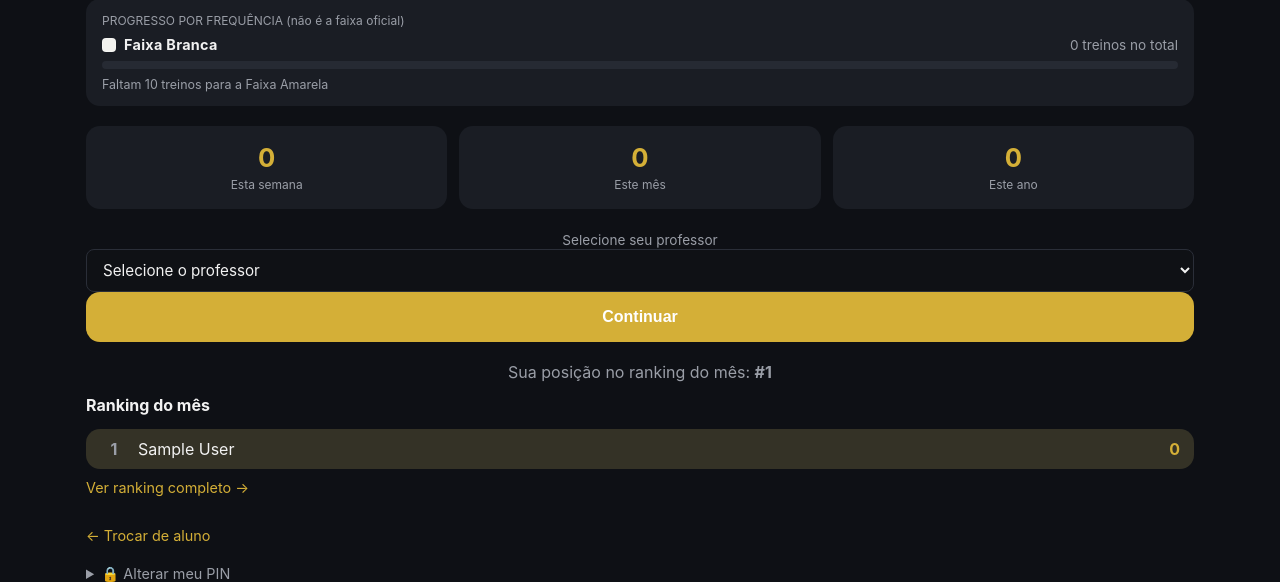
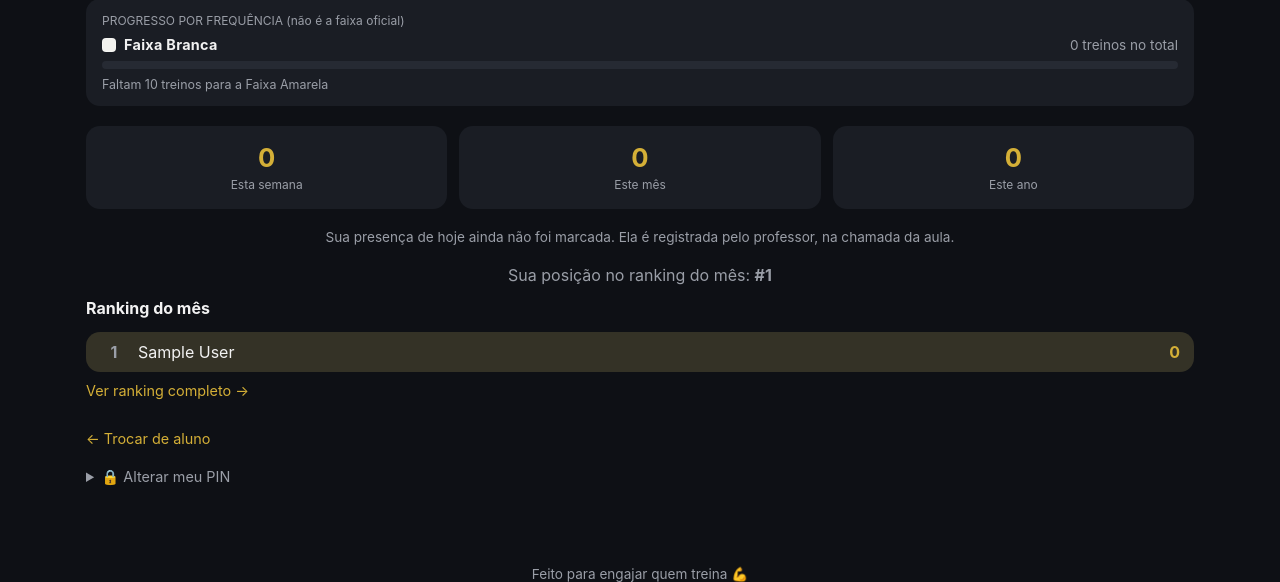
Before and after one commit to Othilbh/App-Elite, a Flask app: page /aluno/1 in a window 1280 px wide. Shown: the part 178-760 px from the top of the page. Run offline with Flask 3, Linux system fonts and the light colour scheme; the visitor is signed in with stand-in values (Sample User, id 1); data comes from the database, SQL or seed files in the repository; data that the repository does not hold is empty; some libraries are stand-ins or nearby versions.

Commit message:
Add files via upload

```diff
--- a/templates/aluno_dashboard.html
+++ b/templates/aluno_dashboard.html
@@ -52,68 +52,12 @@
     {% if today_checkin.status == 'pending' %}
       <p class="badge badge-pending">⏳ Check-in de hoje com {{ today_checkin.teacher_name or "professor não informado" }}, aguardando confirmação</p>
     {% elif today_checkin.status == 'approved' %}
-      <p class="badge badge-approved">✅ Presença de hoje confirmada!</p>
+      <p class="badge badge-approved">✅ Presença de hoje confirmada{{ ' — ' + today_checkin.teacher_name if today_checkin.teacher_name else '' }}!</p>
     {% else %}
       <p class="badge badge-rejected">❌ Check-in de hoje não foi confirmado</p>
     {% endif %}
   {% else %}
-    <form method="post" action="{{ url_for('fazer_checkin', student_id=student.id) }}" id="checkin-form">
-      <div id="checkin-step-select">
-        <label for="teacher_id">Selecione seu professor</label>
-        {% if professores %}
-          <select id="teacher_id" name="teacher_id" required>
-            <option value="" disabled selected>Selecione o professor</option>
-            {% for p in professores %}
-              <option value="{{ p.id }}">{{ p.name }}</option>
-            {% endfor %}
-          </select>
-          <button type="button" class="btn btn-primary btn-big" id="checkin-continue-btn">Continuar</button>
-        {% else %}
-          <p class="muted">Nenhum professor cadastrado ainda — peça para o professor se cadastrar em "Professores" no painel.</p>
-          <button type="submit" class="btn btn-primary btn-big" disabled>Registrar treino de hoje</button>
-        {% endif %}
-      </div>
-      {% if professores %}
-        <div id="checkin-step-confirm" style="display:none;">
-          <div class="belt-block" style="text-align:left;">
-            <p class="muted" style="margin:0 0 6px;">Confirme os dados do treino:</p>
-            <p style="margin:2px 0;"><strong>Aluno:</strong> {{ student.nickname or student.name }}</p>
-            <p style="margin:2px 0;"><strong>Professor:</strong> <span id="checkin-confirm-teacher"></span></p>
-            <p style="margin:2px 0;"><strong>Horário:</strong> <span id="checkin-confirm-time"></span></p>
-          </div>
-          <button type="submit" class="btn btn-approve btn-big" style="margin-top:10px;">CONFIRMAR TREINO</button>
-          <button type="button" class="btn btn-small" id="checkin-back-btn" style="margin-top:8px;background:#262a33;color:var(--text);">← Voltar</button>
-        </div>
-      {% endif %}
-    </form>
-    <script>
-      (function () {
-        var continueBtn = document.getElementById('checkin-continue-btn');
-        var backBtn = document.getElementById('checkin-back-btn');
-        var select = document.getElementById('teacher_id');
-        var stepSelect = document.getElementById('checkin-step-select');
-        var stepConfirm = document.getElementById('checkin-step-confirm');
-        if (continueBtn) {
-          continueBtn.addEventListener('click', function () {
-            if (!select.value) { select.reportValidity(); return; }
-            var teacherName = select.options[select.selectedIndex].text;
-            document.getElementById('checkin-confirm-teacher').textContent = teacherName;
-            var now = new Date();
-            var hh = String(now.getHours()).padStart(2, '0');
-            var mm = String(now.getMinutes()).padStart(2, '0');
-            document.getElementById('checkin-confirm-time').textContent = hh + ':' + mm;
-            stepSelect.style.display = 'none';
-            stepConfirm.style.display = 'block';
-          });
-        }
-        if (backBtn) {
-          backBtn.addEventListener('click', function () {
-            stepConfirm.style.display = 'none';
-            stepSelect.style.display = 'block';
-          });
-        }
-      })();
-    </script>
+    <p class="muted">Sua presença de hoje ainda não foi marcada. Ela é registrada pelo professor, na chamada da aula.</p>
   {% endif %}
 </section>
 
```
